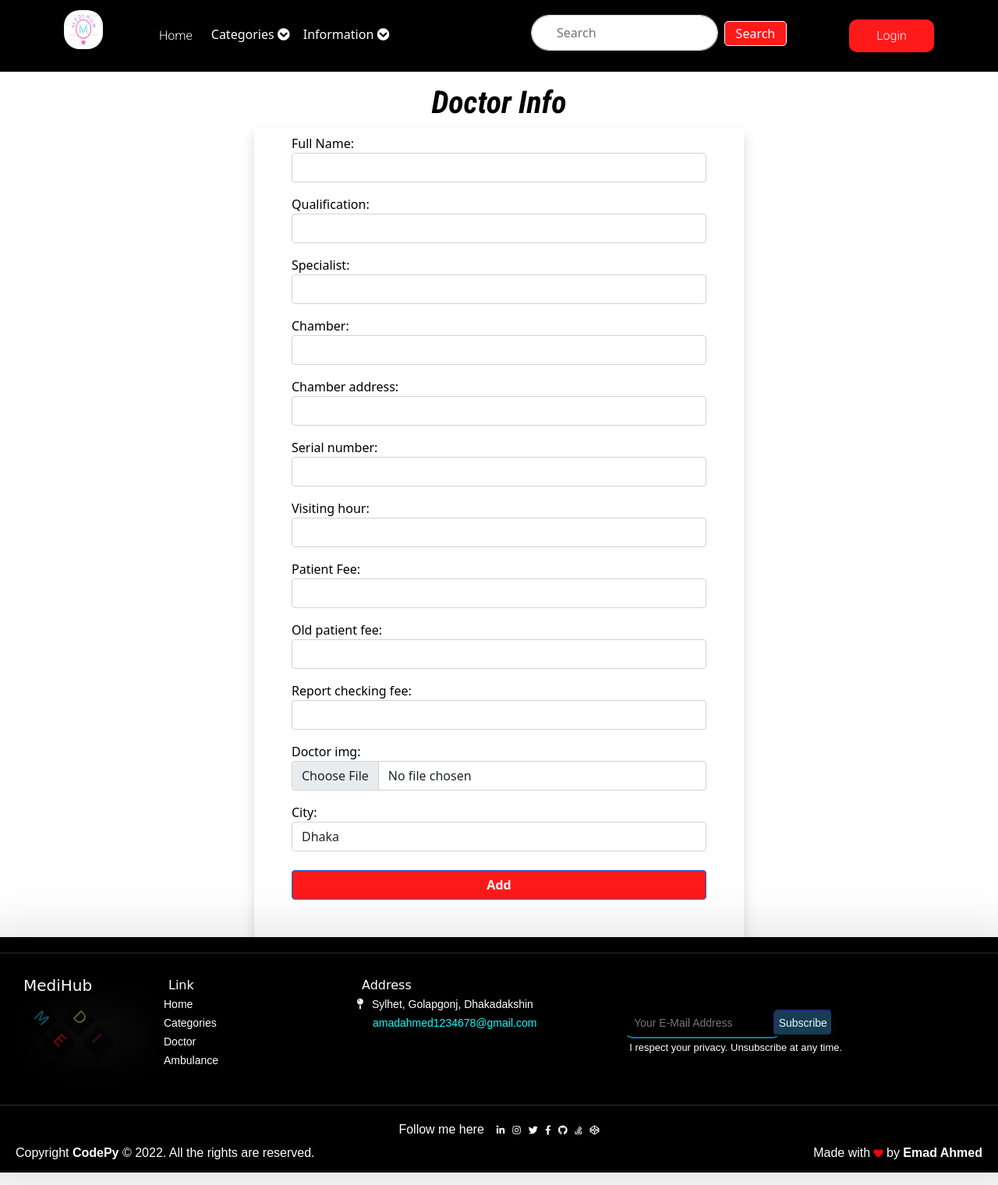
After one commit to Emad-ahmed/medihubbd, a Django app: page /add_doctor/ in a window 1280 px wide. The commit adds this page. Shown: the whole page at 78% size. Run offline with Django 4.2, Linux system fonts and the light colour scheme; some libraries are stand-ins or nearby versions; some web fonts are replaced.

Commit message:
change new

```diff
--- a/mediapp/forms.py
+++ b/mediapp/forms.py
@@ -82,7 +82,18 @@ class DoctorInfoForm(forms.ModelForm):
         model = DoctorInfo
         fields = ['name', 'qualification', 'specialist', 'chamber',
                   'chamber_address', 'serial_number', 'visiting_hour', 'new_patient_fee', 'old_patient_fee', 'report_checking_fee', 'doctor_img', 'city']
-        labels = {'name': 'Full Name'}
+        labels = {'name': 'Full Name', 'new_patient_fee': 'Patient Fee'}
         widgets = {
-            'username': forms.TextInput(attrs={'class': 'form-control'})
+            'name': forms.TextInput(attrs={'class': 'form-control'}),
+            'qualification': forms.TextInput(attrs={'class': 'form-control'}),
+            'specialist': forms.TextInput(attrs={'class': 'form-control'}),
+            'chamber': forms.TextInput(attrs={'class': 'form-control'}),
+            'chamber_address': forms.TextInput(attrs={'class': 'form-control'}),
+            'serial_number': forms.TextInput(attrs={'class': 'form-control'}),
+            'visiting_hour': forms.TextInput(attrs={'class': 'form-control'}),
+            'new_patient_fee': forms.NumberInput(attrs={'class': 'form-control'}),
+            'old_patient_fee': forms.NumberInput(attrs={'class': 'form-control'}),
+            'report_checking_fee': forms.NumberInput(attrs={'class': 'form-control'}),
+            'doctor_img': forms.ClearableFileInput(attrs={'class': 'form-control'}),
+            'city': forms.Select(attrs={'class': 'form-control'}),
         }
--- a/mediapp/templates/app/doctor_details.html
+++ b/mediapp/templates/app/doctor_details.html
@@ -5,7 +5,9 @@
 
 <div class="row">
   <div class="col-lg-1">
+    {% if doctorallinfo.doctor_img %}
     <img src="{{doctorallinfo.doctor_img.url}}" alt="" />
+    {% endif %}
   </div>
   <div class="col-lg-11 text-center">
     <h1 class="mt-3 mb-3">{{doctorallinfo.name}}</h1>
--- /dev/null
+++ b/mediapp/templates/app/doctoradd.html
@@ -0,0 +1,61 @@
+{% extends 'app/base.html' %} <br />
+{% load static %} <br />
+{% block title %}Doctor Add{% endblock title %} <br />
+{% block main-content %}
+
+<style>
+  body {
+    background: white;
+  }
+  .btnlogin .btn {
+    width: 100%;
+    background: #ff1a1a;
+    font-weight: bold;
+  }
+  .btntext {
+    color: black;
+    text-align: center;
+  }
+  .form-group label {
+    color: black;
+  }
+
+</style>
+<div class="">
+  <div class="row my-3">
+    <div class="col-sm-6 offset-sm-3">
+      <h1 class="btntext">Doctor Info</h1>
+
+      <form action="" method="post" novalidate class="shadow p-5 pt-2" enctype="multipart/form-data">
+        {% if messages %} {% for message in messages %}
+        <p
+          {%
+          if
+          message.tags
+          %}
+          class="alert alert-{{message.tags}} mb-5"
+          {%
+          endif
+          %}
+        >
+          {{message}}
+        </p>
+        {% endfor %} {% endif %} {% csrf_token %} {% for fm in form %}
+        <div class="form-group mb-3">
+          {{fm.label_tag}} {{fm}}
+          <small class="text-danger"> {{fm.errors|striptags}} </small>
+        </div>
+        {% endfor %}
+        <div class="btnlogin mt-4 ">
+        <input type="submit" value="Add" class="btn btn-primary" />
+        <div>
+
+
+        {% if form.non_field_errors %} {% for error in form.non_field_errors %}
+        <p class="alert alert-danger my-3">{{error}}</p>
+        {% endfor %} {% endif %}
+      </form>
+    </div>
+  </div>
+</div>
+{% endblock main-content %}
--- a/mediapp/urls.py
+++ b/mediapp/urls.py
@@ -32,6 +32,7 @@ urlpatterns = [
     path('covidinformation/', views.covidinformation, name='covidinformation'),
     path('mobile/<slug:data>', views.mobile, name='mobiledata'),
     path('laptob/', views.laptob, name='laptob'),
+    path('add_doctor/', views.DoctorADD.as_view(), name='add_doctor'),
     path('doctor_details/<int:id>/', views.doctor_details, name='doctor_details'),
     path('laptob/<slug:data>', views.laptob, name='laptobdata'),
     path('checkout/', views.checkout, name='checkout'),
@@ -65,4 +66,5 @@ urlpatterns = [
     path('registration/', views.CustomerRegistrationView.as_view(),
          name='customerregistration'),
 
-] + static(settings.MEDIA_URL, document_root=settings.MEDIA_ROOT)
+] + static(settings.MEDIA_URL,
+           document_root=settings.MEDIA_ROOT)
--- a/mediapp/views.py
+++ b/mediapp/views.py
@@ -4,13 +4,13 @@ from django.http.response import HttpResponse
 from django.shortcuts import redirect, render
 from django.views import View
 from .models import Customer, Product, Cart, OrderPlaced
-from . forms import CustomerRegistrationForm, CustomerProfileForm
+from . forms import CustomerRegistrationForm, CustomerProfileForm, DoctorInfoForm, UploadPrescriptionForm
 from django.contrib import messages
 from django.db.models import Q
 from django.http import JsonResponse
 from django.contrib.auth.decorators import login_required
 from django.utils.decorators import method_decorator
-from mediapp.forms import UploadPrescriptionForm, DoctorInfoForm
+
 from mediapp.models import Customer, UploadPrescription, DoctorInfo
 import requests
 # def home(request):
@@ -443,3 +443,16 @@ def covidinformation(request):
             data = True
 
     return render(request, 'app/covidinformation.html', {'globalSummary': globalSummary, "countries": countries})
+
+
+class DoctorADD(View):
+    def get(self, request):
+        fm = DoctorInfoForm()
+        return render(request, 'app/DoctorADD.html', {'form': fm})
+
+    def post(self, request):
+        fm = DoctorInfoForm(request.POST, request.FILES)
+
+        if fm.is_valid():
+            fm.save()
+        return render(request, 'app/DoctorADD.html', {'form': fm})
--- a/medihubbd/settings.py
+++ b/medihubbd/settings.py
@@ -130,9 +130,10 @@ STATICFILES_STORAGE = 'whitenoise.storage.CompressedManifestStaticFilesStorage'
 
 DEFAULT_AUTO_FIELD = 'django.db.models.BigAutoField'
 
+MEDIA_ROOT = os.path.join(BASE_DIR, 'media')
+MEDIA_URL = '/media/'
 
-MEDIA_URL = '/media/'
-MEDIA_ROOT = BASE_DIR / 'media'
+
 LOGIN_REDIRECT_URL = '/profile/'
 
 EMAIL_BACKEND = 'django.core.mail.backends.console.EmailBackend'
--- a/medihubbd/urls.py
+++ b/medihubbd/urls.py
@@ -1,8 +1,12 @@
 
 from django.contrib import admin
 from django.urls import path, include
+from django.conf import settings
+from django.conf.urls.static import static
 
 urlpatterns = [
     path('admin/', admin.site.urls),
     path('', include('mediapp.urls'))
 ]
+urlpatterns += static(settings.MEDIA_URL,
+                      document_root=settings.MEDIA_ROOT)
```
Also changed, not shown: mediapp/templates/app/doctor.html (+7 -0 lines), db.sqlite3, media/doctorimg/img6.jpg (added), media/doctorimg/ji.png (added).
